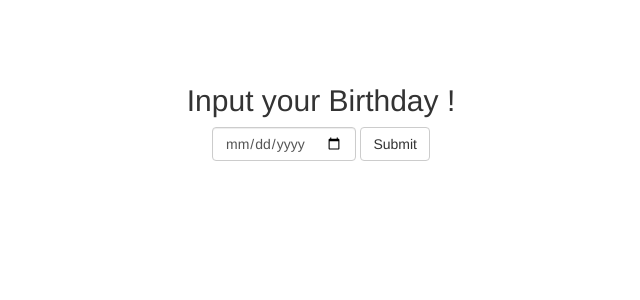
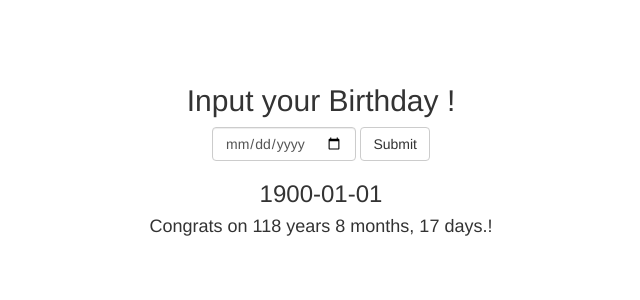
Before and after one commit to claudiosakaeshigemi/ageteller, a React (Create React App) app: page / in a window 1280 px wide. Shown: the top 300 px of the page, without its empty margins (319-959 px from the left). Built offline with nearby package versions, Linux system fonts and the light colour scheme.

Commit message:
13 Building a Stats Component
13 Building a Stats Component

```diff
--- a/src/components/App.js
+++ b/src/components/App.js
@@ -1,7 +1,7 @@
 import React , {Component} from 'react';
 import {Form,  FormControl,Button} from 'react-bootstrap';
 import './App.css';
-
+import AgeStats from './ageStats';
 class App extends Component{
 
     constructor() {
@@ -36,6 +36,7 @@ class App extends Component{
                         () => this.changeBirthday() }
                     > Submit </Button>
                 </Form>
+                <AgeStats date={this.state.bithday}/>
             </div>
         );
     }
--- /dev/null
+++ b/src/components/ageStats.js
@@ -0,0 +1,30 @@
+import React, {Component } from 'react';
+
+class AgeStats extends Component {
+    timeSince(date){
+        let today = new Date().getTime();
+        let other_date = new Date(date).getTime();
+        let difference = Math.abs(today- other_date);
+
+        let days = Math.floor (difference / (1000 * 3600 * 24));
+        let years =Math.floor( days / 365);
+        days -= years *365;
+        let months = Math.floor(days/31);
+        days -= months*31;
+
+        return `${years} years ${months} months, ${days} days.`
+    }
+
+    render () {
+        return(
+            <div>
+                <h3> {this.props.date} </h3>
+                <h4>
+                    Congrats on {this.timeSince(this.props.date)}!
+                </h4>
+            </div>
+        )
+    }
+}
+
+export default AgeStats;
```
